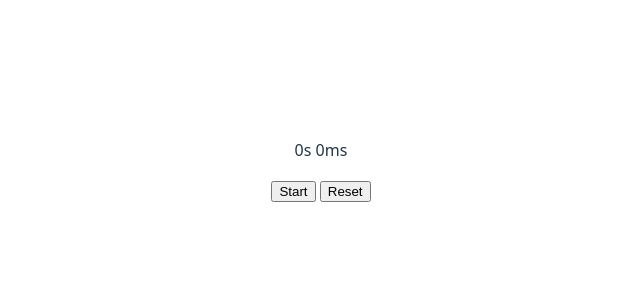
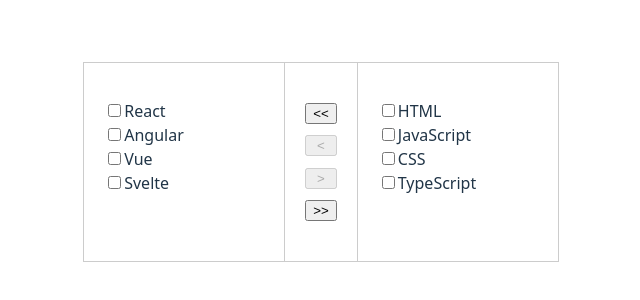
Before and after one commit to tooyoungtobeloved/react-practice-demo, a React (Vite) app: page / in a window 1280 px wide. Shown: the part 238-538 px from the top of the page, without its empty margins (319-959 px from the left). Built offline with nearby package versions, Linux system fonts and the light colour scheme.

Commit message:
feat: transfer list component

```diff
--- a/src/App.tsx
+++ b/src/App.tsx
@@ -1,6 +1,5 @@
 import './App.css'
 // import TodoListDemo from './demo/TodoListDemo';
-// import Child from './components/Child'
 // import Set from './components/Set'
 // import FileExplore from './demo/FileExploreDemo'
 // import DialogDemo from './demo/DialogDemo'
@@ -10,12 +9,13 @@
 // import TicTacToeDemo from './demo/TicTacToeDemo';
 // import ImageCarouselDemo from './demo/ImageCarouselDemo';
 // import JobBoardDemo from './demo/JobBoardDemo';
-import StopWatchDemo from './demo/StopWatchDemo';
+// import StopWatchDemo from './demo/StopWatchDemo';
+import TransferListDemo from './demo/TransferListDemo';
 // todo dialog
 function App() {
   return (
     <>
-      <StopWatchDemo />
+      <TransferListDemo />
     </>
   )
 }
--- /dev/null
+++ b/src/components/TransferList/TransferList.tsx
@@ -0,0 +1,139 @@
+import "./style.css";
+import { useState } from "react";
+
+interface Item {
+  id: number;
+  name: string;
+}
+
+interface TransferItem extends Item {
+  checked: boolean;
+}
+
+interface TransferListProps {
+  dataSource: Item[];
+  targetKeys: number[];
+}
+
+export default function TransferList({
+  dataSource,
+  targetKeys,
+}: TransferListProps) {
+  const [left, setLeft] = useState<TransferItem[]>(() => {
+    return dataSource
+      .filter((item) => !targetKeys.includes(item.id))
+      .map((item) => ({ ...item, checked: false }));
+  });
+  const [right, setRight] = useState<TransferItem[]>(() => {
+    return dataSource
+      .filter((item) => targetKeys.includes(item.id))
+      .map((item) => ({ ...item, checked: false }));
+  });
+
+  // 通用：切换指定数据项的 checked 状态
+  const toggleItem = (items: TransferItem[], id: number): TransferItem[] =>
+    items.map((item) =>
+      item.id === id ? { ...item, checked: !item.checked } : item
+    );
+
+  const handleLeftCheck = (id: number) => {
+    setLeft((prev) => toggleItem(prev, id));
+  };
+
+  const handleRightCheck = (id: number) => {
+    setRight((prev) => toggleItem(prev, id));
+  };
+
+  // 通用：转移 from 数组中被选中的项到 to 数组
+  const transferItems = (
+    from: TransferItem[],
+    to: TransferItem[],
+    setFrom: (items: TransferItem[]) => void,
+    setTo: (items: TransferItem[]) => void
+  ) => {
+    const selectedItems = from.filter((item) => item.checked);
+    const unselectedItems = from.filter((item) => !item.checked);
+    setFrom(unselectedItems);
+    setTo([...to, ...selectedItems]);
+  };
+
+  // 转移所有数据（无论是否选中）
+  const transferAll = (
+    from: TransferItem[],
+    to: TransferItem[],
+    setFrom: (items: TransferItem[]) => void,
+    setTo: (items: TransferItem[]) => void
+  ) => {
+    setTo([...to, ...from]);
+    setFrom([]);
+  };
+
+  const transferToLeft = () => transferItems(right, left, setRight, setLeft);
+  const transferToRight = () => transferItems(left, right, setLeft, setRight);
+  const transferAllToLeft = () => transferAll(right, left, setRight, setLeft);
+  const transferAllToRight = () => transferAll(left, right, setLeft, setRight);
+
+  // 根据是否存在被选中的项，计算按钮是否禁用
+  const disabledLeft =
+    right.length === 0 || !right.some((item) => item.checked);
+  const disabledRight = left.length === 0 || !left.some((item) => item.checked);
+
+  return (
+    <div className="container">
+      <div className="transferLeft">
+        <ul>
+          {left.map((item) => (
+            <li key={item.id}>
+              <input
+                type="checkbox"
+                id={`left-${item.id}`}
+                name={item.name}
+                checked={item.checked}
+                onChange={() => handleLeftCheck(item.id)}
+              />
+              <label htmlFor={`left-${item.id}`}>{item.name}</label>
+            </li>
+          ))}
+        </ul>
+      </div>
+      <div className="transfer">
+        <div className="btn">
+          <button
+            disabled={left.length === dataSource.length}
+            onClick={transferAllToLeft}
+          >
+            {"<<"}
+          </button>
+          <button disabled={disabledLeft} onClick={transferToLeft}>
+            {"<"}
+          </button>
+          <button disabled={disabledRight} onClick={transferToRight}>
+            {">"}
+          </button>
+          <button
+            disabled={right.length === dataSource.length}
+            onClick={transferAllToRight}
+          >
+            {">>"}
+          </button>
+        </div>
+      </div>
+      <div className="transferRight">
+        <ul>
+          {right.map((item) => (
+            <li key={item.id}>
+              <input
+                type="checkbox"
+                id={`right-${item.id}`}
+                name={item.name}
+                checked={item.checked}
+                onChange={() => handleRightCheck(item.id)}
+              />
+              <label htmlFor={`right-${item.id}`}>{item.name}</label>
+            </li>
+          ))}
+        </ul>
+      </div>
+    </div>
+  );
+}
--- /dev/null
+++ b/src/components/TransferList/style.css
@@ -0,0 +1,26 @@
+.container {
+    border: 1px solid #ccc;
+    display: flex;
+    min-height: 200px;
+}
+.transferLeft,.transferRight,.transfer {
+    padding: 20px;
+}
+.transferLeft,.transferRight {
+    width: 200px;
+}
+.transfer {
+    border-left: 1px solid #ccc;
+    border-right: 1px solid #ccc;
+}
+.btn{
+    display: flex;
+    flex-direction: column;
+    justify-content: space-between;
+    padding: 20px 0;
+    height: 100%;
+}
+ul {
+    list-style: none;
+    padding: 0px;
+}
--- /dev/null
+++ b/src/demo/TransferListDemo.tsx
@@ -0,0 +1,18 @@
+import TransferList from "../components/TransferList/TransferList"
+const dataSource = [
+    { id: 1, name: "HTML" },
+    { id: 2, name: "JavaScript" },
+    { id: 3, name: "CSS" },
+    { id: 4, name: "TypeScript" },
+    { id: 5, name: "React" },
+    { id: 6, name: "Angular" },
+    { id: 7, name: "Vue" },
+    { id: 8, name: "Svelte" },
+  ]
+export default function TransferListDemo() {
+  return (
+    <div>
+      <TransferList dataSource={dataSource} targetKeys={[1, 2, 3, 4]} />
+    </div>
+  )
+}
--- a/src/index.css
+++ b/src/index.css
@@ -29,13 +29,16 @@
   min-width: 320px;
   min-height: 100vh;
 }
-
+*{
+  box-sizing: border-box;
+}
 h1 {
   font-size: 3.2em;
   line-height: 1.1;
 }
-
-
+li{
+  text-align: left;
+}
 @media (prefers-color-scheme: light) {
   :root {
     color: #213547;
```
Also changed, not shown: 1 other file (tests, documents, lock files or other folders).
